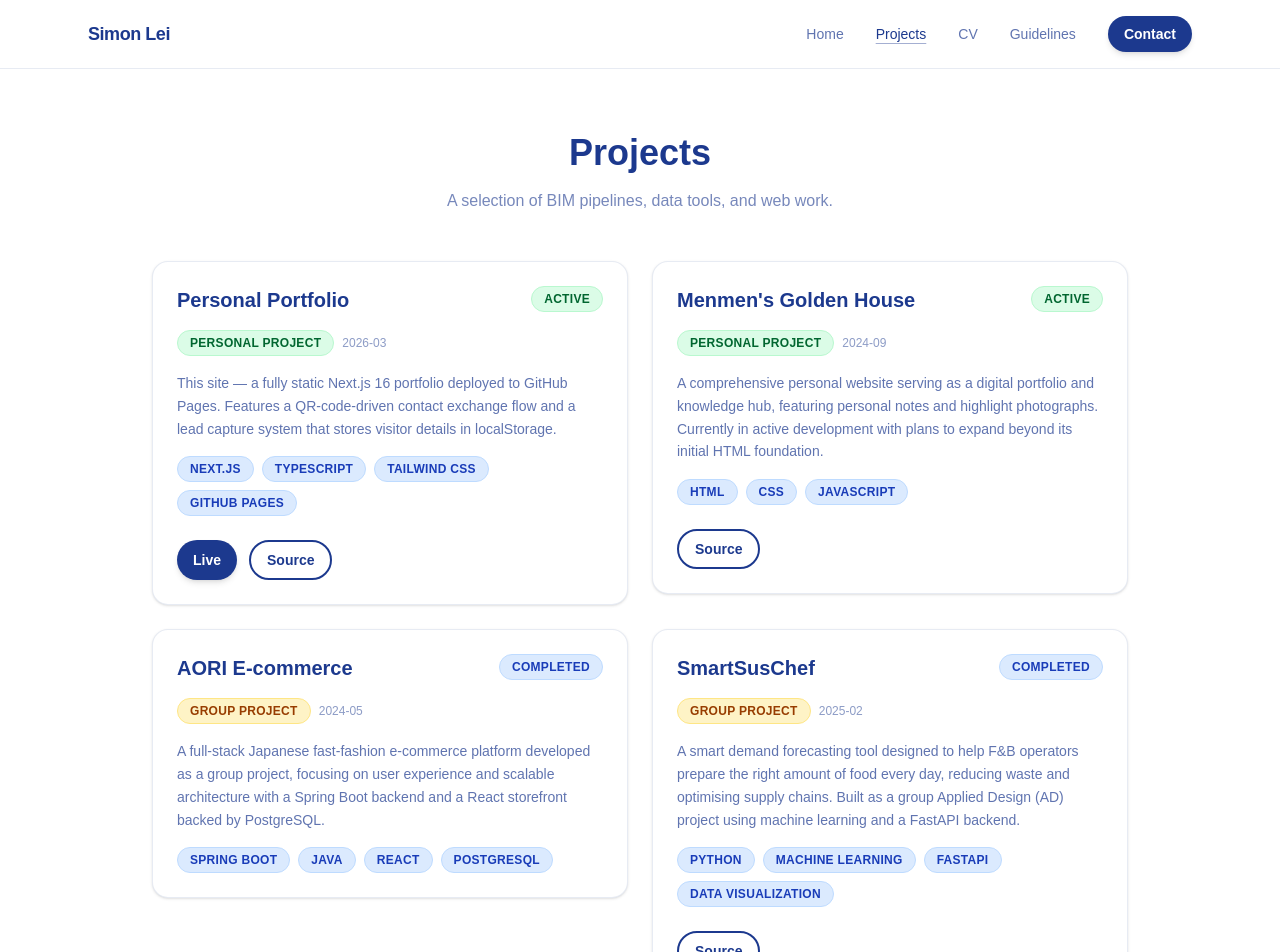
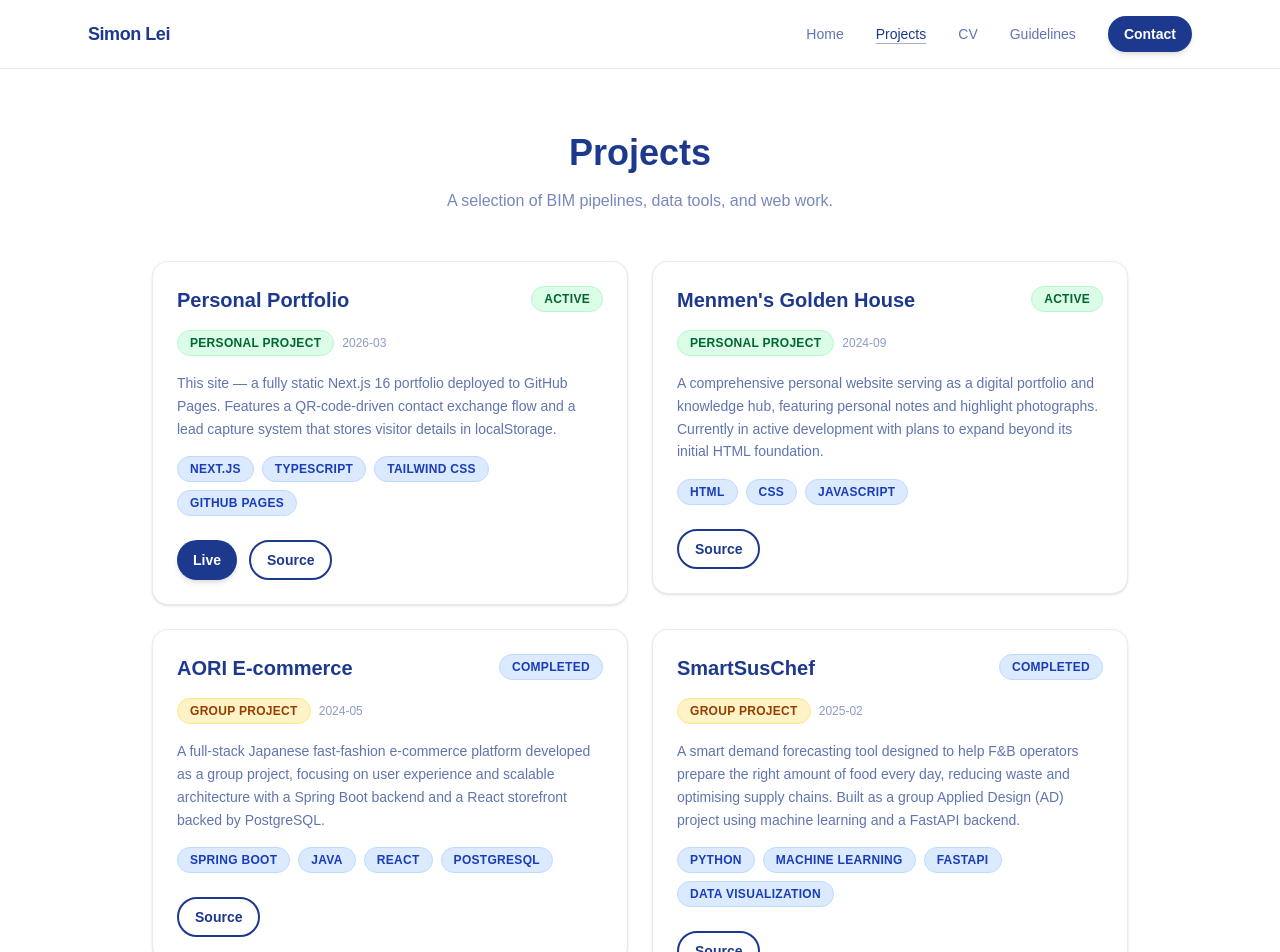
Before and after one commit to Simonmensi/Simonmensi.github.io, a Next.js app: page /projects in a window 1280 px wide. Shown: the top 952 px of the page. Built offline with nearby package versions, Linux system fonts and the light colour scheme.

Commit message:
fix(content): add repoUrl for AORI-Ecommerce project
Points to Simonmensi/AORI-Ecommerce (forked from Fubuki233/AORI-Ecommerce).

```diff
--- a/data/projects.ts
+++ b/data/projects.ts
@@ -112,6 +112,7 @@ export const PROJECTS: ProjectEntry[] = [
     stack: ["Spring Boot", "Java", "React", "PostgreSQL"],
     status: "completed",
     projectType: "group",
+    repoUrl: "https://github.com/Simonmensi/AORI-Ecommerce",
     date: "2024-05",
   },
   {
```
